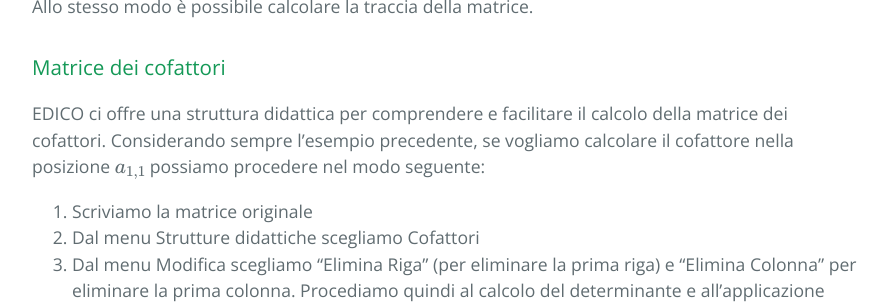
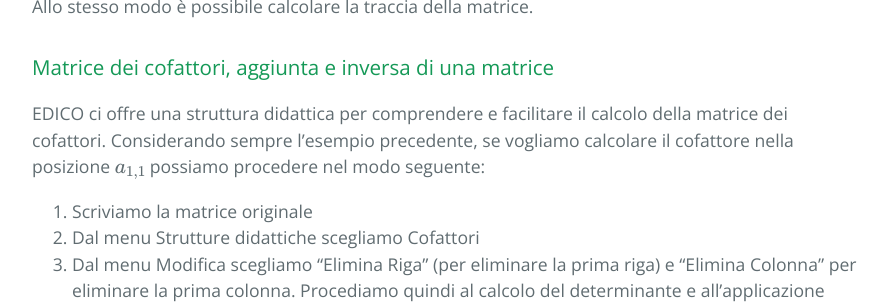
Before and after one commit to edicoIta/edicoita.github.io, a Jekyll site: the page built from docs/matrici/index.md, in a window 1280 px wide and 900 px high, scrolled down 17941 px, cut to the strip 207-513 px from the top of the window. Shown: the whole strip, without its empty margins (192-1079 px from the left). Built offline with Jekyll 4.4.1, drawn with Linux system fonts in a browser that asks for light colours; formulas are drawn with MathJax 3.

Commit message:
Update index.md

```diff
--- a/docs/matrici/index.md
+++ b/docs/matrici/index.md
@@ -384,15 +384,16 @@ Se in una riga abbiamo solo una matrice possiamo anche calcolare il determinante
 
 Allo stesso modo è possibile calcolare la traccia della matrice.
 
-### Matrice dei cofattori
+### Matrice dei cofattori, aggiunta e inversa di una matrice
 EDICO ci offre una struttura didattica per comprendere e facilitare il calcolo della matrice dei cofattori.
 Considerando sempre l'esempio precedente, se vogliamo calcolare il cofattore nella posizione $a_{1,1}$ possiamo procedere nel modo seguente:
 1. Scriviamo la matrice originale
 2. Dal menu Strutture didattiche scegliamo Cofattori
 3. Dal menu Modifica scegliamo "Elimina Riga" (per eliminare la prima riga) e "Elimina Colonna" per eliminare la prima colonna. Procediamo quindi al calcolo del determinante e all'applicazione della regola
-5. Ci annotiamo il cofattore nell'apposito spazio premendo TAB ![image](https://user-images.githubusercontent.com/16359799/192745659-9339b310-3611-44a4-9053-3fd42c4bc6ec.png)
+5. Ci annotiamo il cofattore nell'apposito spazio premendo TAB ![Calcoliamo il primo cofattore, nel nostro caso -1](https://user-images.githubusercontent.com/16359799/192747666-3f166e46-db15-4c44-b1ed-9c863b80f6b2.png)
 6. Scegliamo copia cofattore dal menu Azioni quindi la struttura didattica ci riporterà in automatico alla matrice originale.
-![image](https://user-images.githubusercontent.com/16359799/192745954-3315bf4f-0e03-488c-be9a-91175dcd1bbc.png)
+![Dopo aver copiato il programma ci riporta alla matrice originale](https://user-images.githubusercontent.com/16359799/192747966-029f31f0-e2d9-470c-9100-0ac2ceeb69d4.png)
+
 
 E' anche possibile effettuare il calcolo automatico della matrice di cofattori di un elemento dall'editor bidimensionale. Per ottenerlo attivare la funzione "Cofattori di un elemento" dal menu Azioni.
 
```
